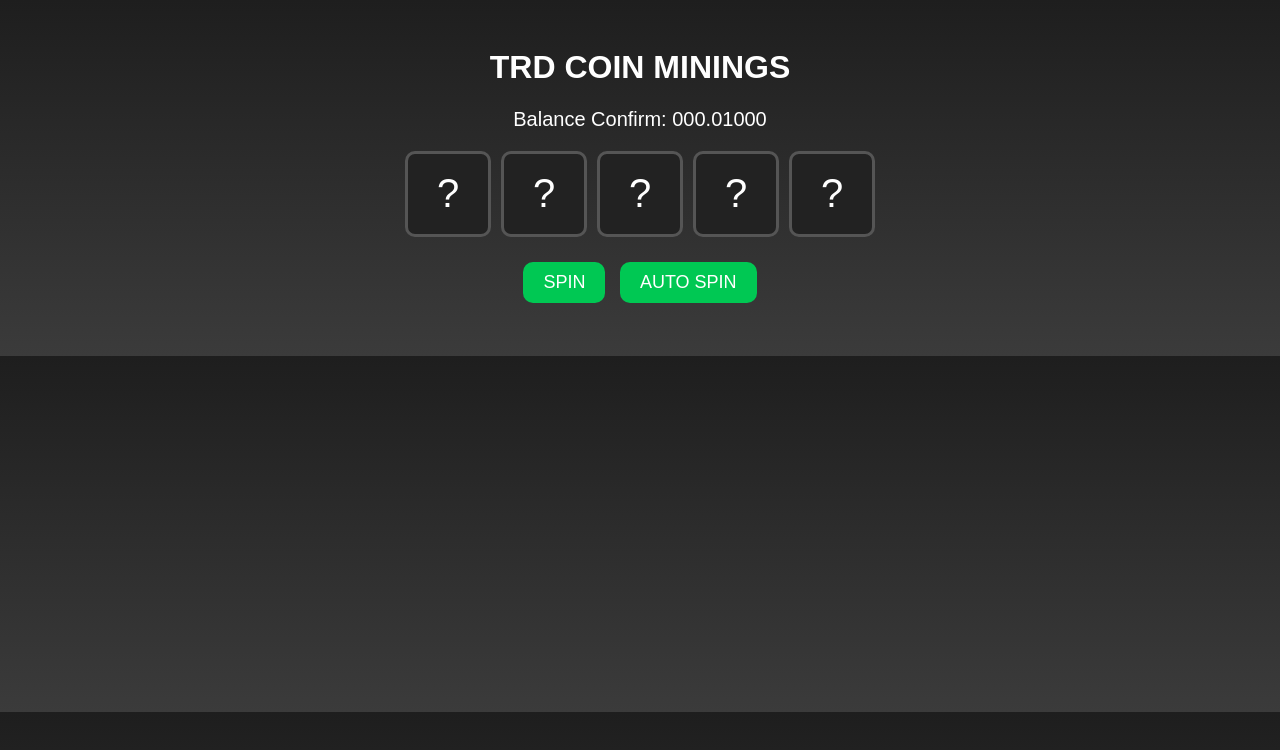
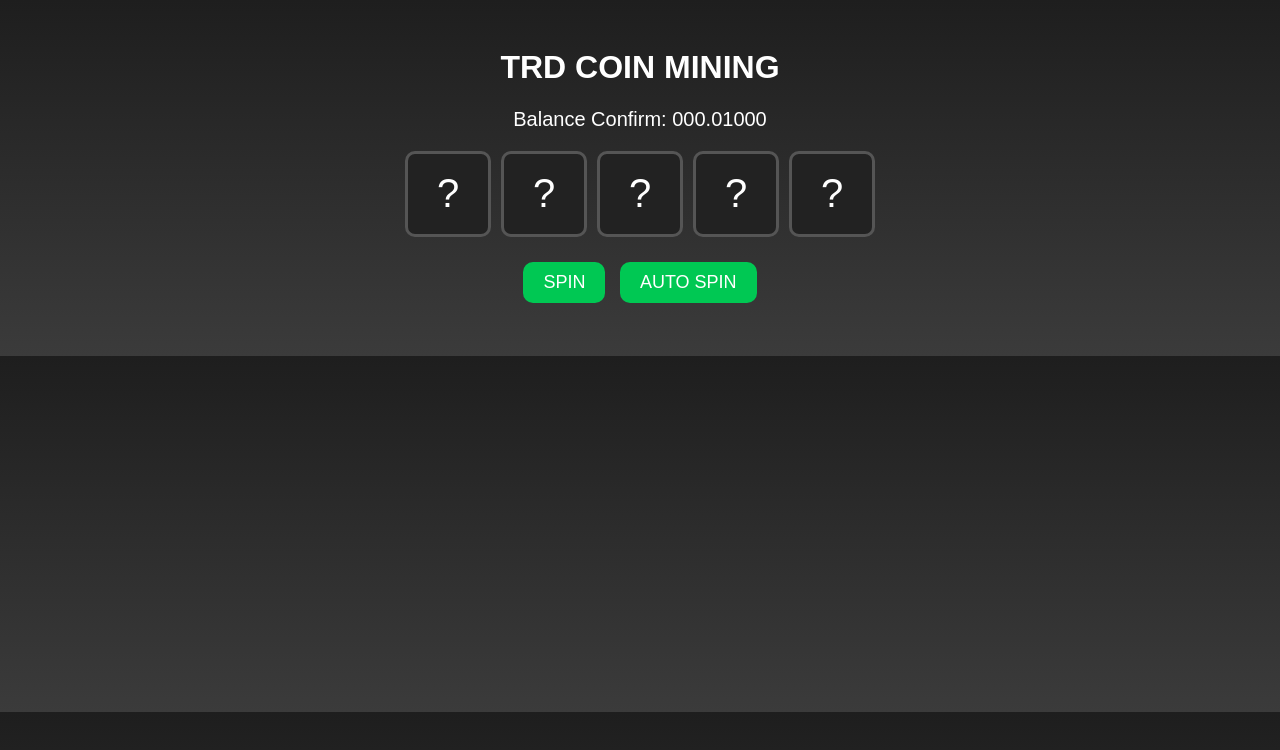
Before and after one commit to ragatechfreedom/Machineslotragatech, a plain HTML site: page index.html in a window 1280 px wide. Drawn offline with Linux system fonts and the light colour scheme.

Commit message:
Update index.html

```diff
--- a/index.html
+++ b/index.html
@@ -56,7 +56,7 @@
   </style>
 </head>
 <body>
-  <h1>TRD COIN MININGS</h1>
+  <h1>TRD COIN MINING</h1>
 
   <div id="balance-panel">
     Balance Confirm: <span id="balance">000.01000</span>
```
